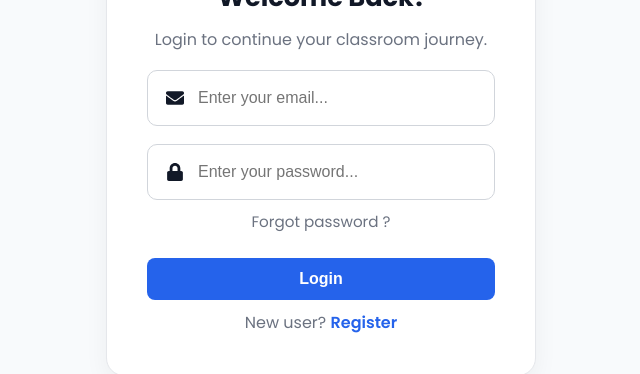
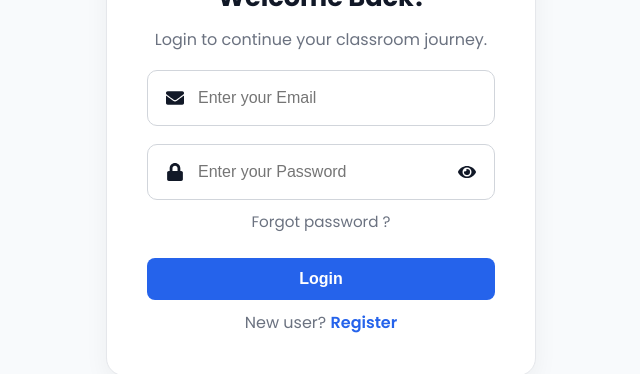
Before and after one commit to MuhammadSakeen/ClassPulse, a React app in the folder frontend/: page /login in a window 1280 px wide. Shown: the part 280-654 px from the top of the page, without its empty margins (319-959 px from the left). Built offline with nearby package versions, Linux system fonts and the light colour scheme; the HTML template or start-up script is replaced by a standard one.

Commit message:
Login Features Added

```diff
--- a/frontend/src/components/common/Button.jsx
+++ b/frontend/src/components/common/Button.jsx
@@ -1,7 +1,7 @@
 import "../../styles/Button.css"
 
-function Button(props) {
-    return <button>{props.children}</button>
+function Button({type="button", children, onClick, disabled}) {
+    return <button type={type} onClick={onClick} disabled={disabled}>{children}</button>
 }
 
 export default Button
--- a/frontend/src/components/common/Input.jsx
+++ b/frontend/src/components/common/Input.jsx
@@ -1,15 +1,18 @@
 import "../../styles/input.css"
 
-function Input({ icon, type, placeholder, value, onChange }) {
+function Input({ leftIcon, type, placeholder, value, onChange, rightIcon, onRightIconClick }) {
     return (
         <div className="input-field">
-            {icon}
+            {leftIcon}
             <input
                 type={type}
                 placeholder={placeholder}
                 value={value}
                 onChange={onChange}
             />
+            <div className="right-icon" onClick={onRightIconClick}>
+                {rightIcon}
+            </div>
         </div>
     );
 }
--- a/frontend/src/pages/Login.jsx
+++ b/frontend/src/pages/Login.jsx
@@ -1,22 +1,48 @@
 import Input from "../components/common/Input";
 import Button from "../components/common/Button";
 import { Link } from "react-router-dom";
-import { FaEnvelope, FaLock } from "react-icons/fa";
+import { FaEnvelope, FaEye, FaLock, FaEyeSlash } from "react-icons/fa";
 import "../styles/login.css"
+import { useState } from "react";
 
 function Login() {
+    const [email, setEmail] = useState("");
+    const [password, setPassword] = useState("");
+    const [showPassword, setShowPassword] = useState(false);
+    const [error, setError] = useState("");
+    const [isLoading, setIsLoading] = useState(false);
+
+    function handleLogin(e) {
+        e.preventDefault();
+        if (!email || !password) {
+            setError("Please provide all the required fields")
+            return
+        }
+        setError("")
+        setIsLoading(true)
+        setTimeout(()=>{
+            setIsLoading(false)
+        }, 2000)
+    }
+    function handleRightIconClick() {
+        setShowPassword((prev) => !prev)
+    }
+
     return (
         <div className="login-page">
             <div className="login-card">
                 <h1>ClassPulse</h1>
                 <h2>Welcome Back!</h2>
                 <p>Login to continue your classroom journey.</p>
-                <Input icon={<FaEnvelope />} type="email" placeholder="Enter your email..." />
-                <Input icon={<FaLock />} type="password" placeholder="Enter your password..." />
-                <p className="forgot-password">Forgot password ?</p>
-                <Button>
-                    Login
-                </Button>
+                <form onSubmit={handleLogin}>
+                    <Input value={email} onChange={(e) => setEmail(e.target.value)} leftIcon={<FaEnvelope />} type="email" placeholder="Enter your Email" />
+                    <Input value={password} onChange={(e) => setPassword(e.target.value)} leftIcon={<FaLock />} rightIcon={showPassword ? <FaEyeSlash/> : <FaEye/>} type={showPassword ? "text" : "password"} placeholder="Enter your Password" onRightIconClick={handleRightIconClick}/>
+                    <p className="forgot-password">Forgot password ?</p>
+                    <Button type="submit" disabled={isLoading}>
+                        {isLoading ? "Logging in..." : "Login"}
+                    </Button>
+                    {error && <p className="error-message">{error}</p>}
+                </form>
                 <p className="register-link">New user?{" "}<Link to="/register">Register</Link></p>
             </div>
         </div>
--- a/frontend/src/pages/Register.jsx
+++ b/frontend/src/pages/Register.jsx
@@ -9,10 +9,10 @@ function Register() {
                 <h1>ClassPulse</h1>
                 <h2>Welcome, New User</h2>
                 <p>Register Now, to enter classroom</p>
-                <Input icon={<FaUser />} type="text" placeholder="enter your name"/>
-                <Input icon={<FaEnvelope />} type="email" placeholder="enter your email"/>
-                <Input icon={<FaLock />} type="password" placeholder="set password"/>
-                <Input icon={<FaLock />} type="password" placeholder="confirm password"/>
+                <Input icon={<FaUser />} type="text" placeholder="Enter your Name"/>
+                <Input icon={<FaEnvelope />} type="email" placeholder="Enter your Email"/>
+                <Input icon={<FaLock />} type="password" placeholder="Set Password"/>
+                <Input icon={<FaLock />} type="password" placeholder="Confirm Password"/>
                 <Button>
                     Register
                 </Button>
--- a/frontend/src/styles/Button.css
+++ b/frontend/src/styles/Button.css
@@ -20,3 +20,8 @@ button:hover {
     transform: translateY(-2px);
     box-shadow: 0 6px 15px rgba(37, 99, 235, 0.12);
 }
+
+button:disabled {
+    opacity: 0.7;
+    cursor: not-allowed;
+}
--- a/frontend/src/styles/Login.css
+++ b/frontend/src/styles/Login.css
@@ -34,6 +34,10 @@
     font-size: 1.6rem;
 }
 
+.error-message {
+    color: red !important;
+}
+
 .login-card p,
 .register-card p {
     color: #6b7280;
--- a/frontend/src/styles/input.css
+++ b/frontend/src/styles/input.css
@@ -35,3 +35,9 @@
     border-color: #2563eb;
     box-shadow: 0 0 0 4px rgba(37, 99, 235, .10);
 }
+
+.right-icon {
+    cursor: pointer;
+    display: flex;
+    align-items: center;
+}
```
